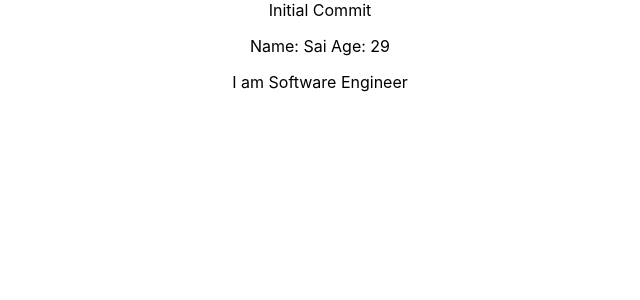
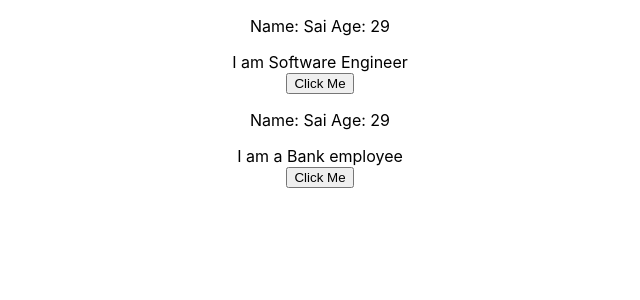
Before and after one commit to csaicharan/short-notes, a React (Create React App) app in the folder React/examples/: page / in a window 1280 px wide. Shown: the top 300 px of the page, without its empty margins (320-960 px from the left). Built offline with nearby package versions, Linux system fonts and the light colour scheme.

Commit message:
React component state with passing an function reference to child components

```diff
--- a/React/examples/src/App.js
+++ b/React/examples/src/App.js
@@ -6,11 +6,41 @@ import Person from './Person/Person';
 class App extends React.Component {
 
   state = {
-    person : {
-      name: 'Sai',
-      age: 29
-    }
+    person : [
+      {
+        name: 'Sai',
+        age: 29
+      },
+      {
+        name: 'Ramu',
+        age: 30
+      }
+    ],
+    address : 'Bangalore, India'
   }
+
+  age = 40;
+
+  onChangeHandler = () => {
+    this.setState({
+      person : {
+        name: 'Ramu',
+        age: 90
+      }
+    }); // Here the state will be merged with the passed state and it won't replace the state
+  }
+
+  /**
+   * There are two ways of arguments passing from the child
+   * 1) binding this to the function and passing arguments as a second parameter
+   *    Ex: this.onClickHandlerFromChild.bind(this, person[0]); Arg1: 'this Object', Arg2: 'Parameters'
+   * 2) using anonymous arrow function to call the function
+   *    Ex: () => this.onClickHandlerFromChild(person[0]);
+   */
+  onClickHandlerFromChild = (personObj) => {
+    console.log('ClickHandler', personObj);
+  }
+
 
   render(){
 
@@ -18,9 +48,11 @@ class App extends React.Component {
 
     return (
       <div className="App">
-        Initial Commit
-        <Person name={person.name} age={person.age}>
+        <Person name={person[0].name} age={person[0].age} click={this.onClickHandlerFromChild.bind(this, person[0])}>
           I am Software Engineer
+        </Person>
+        <Person name={person[0].name} age={person[0].age} click={this.onClickHandlerFromChild.bind(this, person[1])}>
+          I am a Bank employee
         </Person>
       </div>
     )
--- a/React/examples/src/Person/Person.js
+++ b/React/examples/src/Person/Person.js
@@ -7,6 +7,7 @@ const Person = (props) => {
         <div>
             <p>Name: {props.name} Age: {props.age}</p>
             <div>{props.children}</div>
+            <button onClick={props.click}>Click Me</button>
         </div>
     );
 }
```
